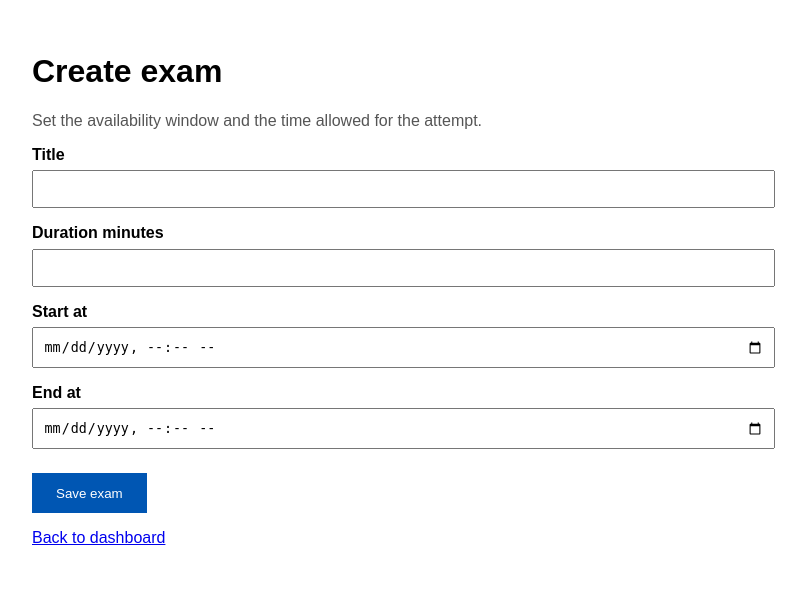
After one commit to SE-Mini-Project-6/Online-Exam-Portal, a Django app: page /exams/create/ in a window 1280 px wide. The commit adds this page. Shown: the top 594 px of the page, without its empty margins (248-1054 px from the left). Run offline with Django 5.2, Linux system fonts and the light colour scheme; the visitor is signed in with stand-in values (Sample User, id 1).

Commit message:
Add exam management functionality with creation and validation features
- Introduced 'exams' app with models, forms, views, and URLs for exam management.
- Implemented exam creation form with validation for duration and availability.
- Updated admin dashboard to manage and display configured exams.
- Added tests for exam creation and validation scenarios.
- Enhanced README with exam configuration details and test evidence.

```diff
--- a/Online_Exam_Portal/Online_Exam_Portal/settings.py
+++ b/Online_Exam_Portal/Online_Exam_Portal/settings.py
@@ -26,6 +26,7 @@ INSTALLED_APPS = [
     'django.contrib.staticfiles',
     # Custom apps
     'accounts',
+    'exams',
 ]
 
 MIDDLEWARE = [
--- a/Online_Exam_Portal/Online_Exam_Portal/urls.py
+++ b/Online_Exam_Portal/Online_Exam_Portal/urls.py
@@ -6,5 +6,6 @@ from django.urls import path, include
 urlpatterns = [
     path('admin/', admin.site.urls),
     path('accounts/', include('accounts.urls')),
+    path('exams/', include('exams.urls')),
     path('', include('core.urls')),
 ]
--- a/Online_Exam_Portal/accounts/views.py
+++ b/Online_Exam_Portal/accounts/views.py
@@ -3,6 +3,7 @@ from django.contrib.auth.decorators import login_required
 from django.contrib import messages
 from django.shortcuts import render, redirect
 from django.http import HttpResponseForbidden
+from exams.models import Exam
 
 
 def admin_login(request):
@@ -79,6 +80,7 @@ def admin_dashboard(request):
     return render(request, 'accounts/admin_dashboard.html', {
         'user': request.user,
         'is_admin': True,
+        'exams': Exam.objects.all(),
     })
 
 
--- /dev/null
+++ b/Online_Exam_Portal/exams/apps.py
@@ -0,0 +1,6 @@
+from django.apps import AppConfig
+
+
+class ExamsConfig(AppConfig):
+    default_auto_field = 'django.db.models.BigAutoField'
+    name = 'exams'
--- /dev/null
+++ b/Online_Exam_Portal/exams/forms.py
@@ -0,0 +1,39 @@
+from django import forms
+
+from .models import Exam
+
+
+class ExamForm(forms.ModelForm):
+    start_at = forms.DateTimeField(
+        widget=forms.DateTimeInput(
+            format='%Y-%m-%dT%H:%M',
+            attrs={'type': 'datetime-local'},
+        ),
+        input_formats=['%Y-%m-%dT%H:%M', '%Y-%m-%dT%H:%M:%S', '%Y-%m-%d %H:%M', '%Y-%m-%d %H:%M:%S'],
+    )
+    end_at = forms.DateTimeField(
+        widget=forms.DateTimeInput(
+            format='%Y-%m-%dT%H:%M',
+            attrs={'type': 'datetime-local'},
+        ),
+        input_formats=['%Y-%m-%dT%H:%M', '%Y-%m-%dT%H:%M:%S', '%Y-%m-%d %H:%M', '%Y-%m-%d %H:%M:%S'],
+    )
+
+    class Meta:
+        model = Exam
+        fields = ('title', 'duration_minutes', 'start_at', 'end_at')
+
+    def clean(self):
+        cleaned_data = super().clean()
+        start_at = cleaned_data.get('start_at')
+        end_at = cleaned_data.get('end_at')
+        duration_minutes = cleaned_data.get('duration_minutes')
+
+        if start_at and end_at:
+            if end_at <= start_at:
+                self.add_error('end_at', 'End time must be after the start time.')
+            elif duration_minutes is not None:
+                window_minutes = (end_at - start_at).total_seconds() / 60
+                if duration_minutes > window_minutes:
+                    self.add_error('duration_minutes', 'Exam duration cannot exceed the availability window.')
+        return cleaned_data
--- /dev/null
+++ b/Online_Exam_Portal/exams/models.py
@@ -0,0 +1,30 @@
+from django.core.exceptions import ValidationError
+from django.db import models
+
+
+class Exam(models.Model):
+    title = models.CharField(max_length=200)
+    duration_minutes = models.PositiveIntegerField()
+    start_at = models.DateTimeField()
+    end_at = models.DateTimeField()
+    created_at = models.DateTimeField(auto_now_add=True)
+
+    class Meta:
+        ordering = ('start_at', 'title')
+
+    def __str__(self):
+        return self.title
+
+    def clean(self):
+        errors = {}
+        if self.duration_minutes is not None and self.duration_minutes < 1:
+            errors['duration_minutes'] = 'Duration must be at least one minute.'
+        if self.start_at and self.end_at:
+            if self.end_at <= self.start_at:
+                errors['end_at'] = 'End time must be after the start time.'
+            elif self.duration_minutes is not None:
+                window_minutes = (self.end_at - self.start_at).total_seconds() / 60
+                if self.duration_minutes > window_minutes:
+                    errors['duration_minutes'] = 'Exam duration cannot exceed the availability window.'
+        if errors:
+            raise ValidationError(errors)
--- /dev/null
+++ b/Online_Exam_Portal/exams/urls.py
@@ -0,0 +1,9 @@
+from django.urls import path
+
+from . import views
+
+app_name = 'exams'
+
+urlpatterns = [
+    path('create/', views.create_exam, name='create'),
+]
--- /dev/null
+++ b/Online_Exam_Portal/exams/views.py
@@ -0,0 +1,21 @@
+from django.contrib.auth.decorators import login_required
+from django.http import HttpResponseForbidden
+from django.shortcuts import redirect, render
+
+from .forms import ExamForm
+
+
+@login_required
+def create_exam(request):
+    if not request.user.is_staff:
+        return HttpResponseForbidden("You don't have access to exam configuration.")
+
+    if request.method == 'POST':
+        form = ExamForm(request.POST)
+        if form.is_valid():
+            form.save()
+            return redirect('accounts:admin_dashboard')
+    else:
+        form = ExamForm()
+
+    return render(request, 'exams/create_exam.html', {'form': form})
--- /dev/null
+++ b/Online_Exam_Portal/templates/exams/create_exam.html
@@ -0,0 +1,33 @@
+<!DOCTYPE html>
+<html lang="en">
+<head>
+    <meta charset="UTF-8">
+    <meta name="viewport" content="width=device-width, initial-scale=1.0">
+    <title>Create Exam - Exam Portal</title>
+    <style>
+        body { font-family: Arial, sans-serif; margin: 0 auto; max-width: 720px; padding: 2rem; }
+        label { display: block; font-weight: bold; margin-top: 1rem; }
+        input { margin-top: 0.4rem; padding: 0.6rem; width: 100%; }
+        button { background: #0056b3; border: 0; color: white; cursor: pointer; margin-top: 1.5rem; padding: 0.8rem 1.5rem; }
+        .errors { color: #a00; margin: 0.4rem 0; }
+        .help { color: #555; }
+    </style>
+</head>
+<body>
+    <h1>Create exam</h1>
+    <p class="help">Set the availability window and the time allowed for the attempt.</p>
+    <form method="post">
+        {% csrf_token %}
+        {{ form.non_field_errors }}
+        {% for field in form %}
+            <label for="{{ field.id_for_label }}">{{ field.label }}</label>
+            {{ field }}
+            {% for error in field.errors %}
+                <div class="errors">{{ error }}</div>
+            {% endfor %}
+        {% endfor %}
+        <button type="submit">Save exam</button>
+    </form>
+    <p><a href="{% url 'accounts:admin_dashboard' %}">Back to dashboard</a></p>
+</body>
+</html>
```
Also changed, not shown: Online_Exam_Portal/exams/admin.py (added, +10 -0 lines), Online_Exam_Portal/exams/tests.py (added, +150 -0 lines), Online_Exam_Portal/templates/accounts/admin_dashboard.html (+30 -0 lines), Online_Exam_Portal/exams/__init__.py (added), Online_Exam_Portal/exams/migrations/0001_initial.py (added), Online_Exam_Portal/exams/migrations/__init__.py (added), README.md.
